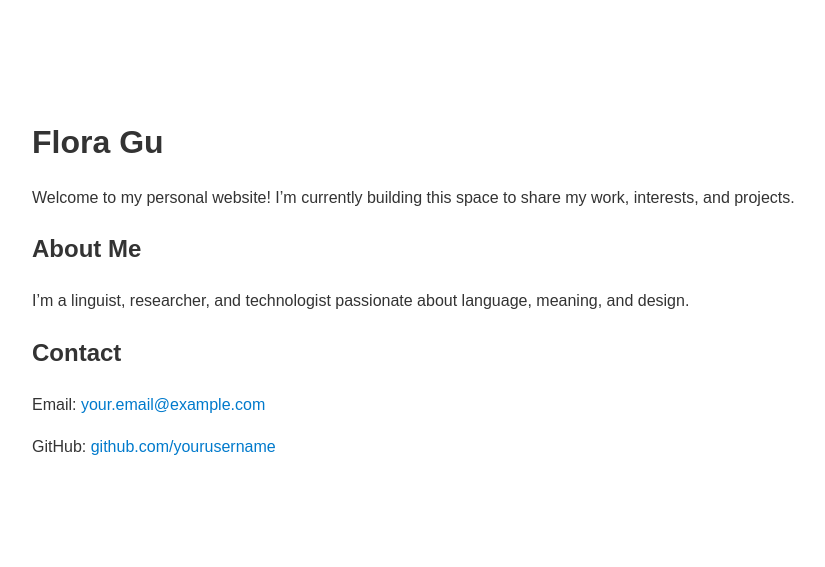
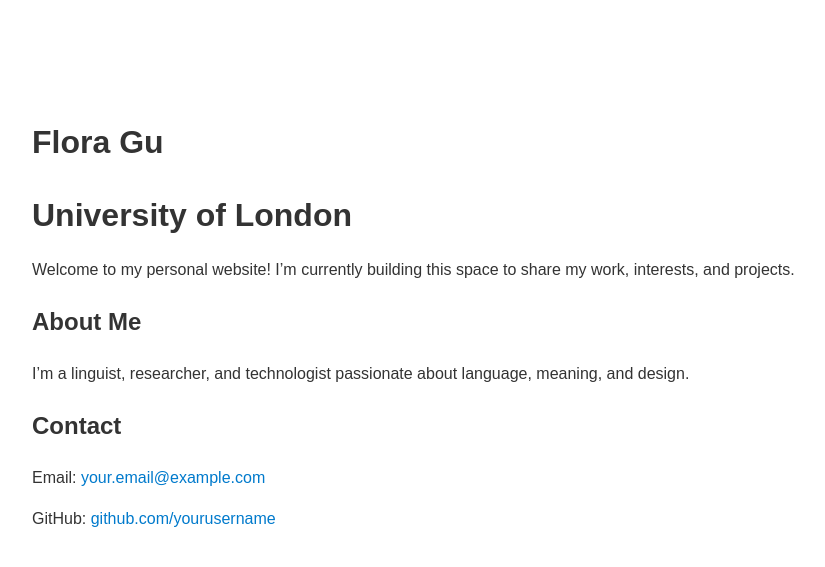
Before and after one commit to flor-g/circustreams, a plain HTML site: page index.html in a window 1280 px wide. Shown: the whole page, without its empty margins (208-1033 px from the left). Drawn offline with Linux system fonts and the light colour scheme.

Commit message:
testing modifcation

```diff
--- a/index.html
+++ b/index.html
@@ -29,6 +29,8 @@
 </head>
 <body>
   <h1>Flora Gu</h1>
+  <h1>University of London</h1>
+
   <p>Welcome to my personal website! I’m currently building this space to share my work, interests, and projects.</p>
 
   <h2>About Me</h2>
```
